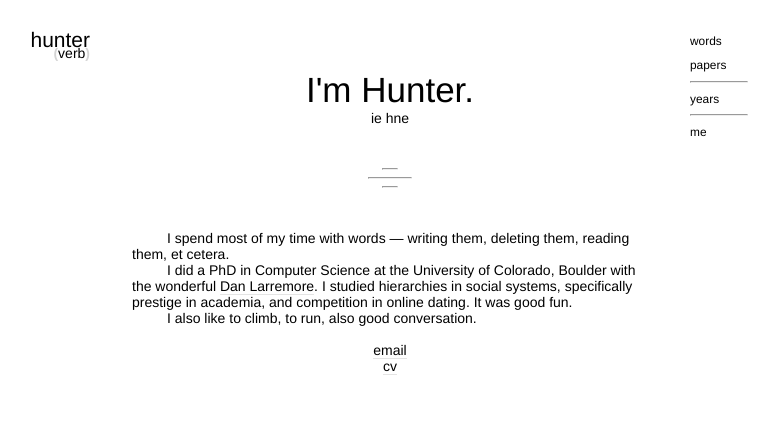
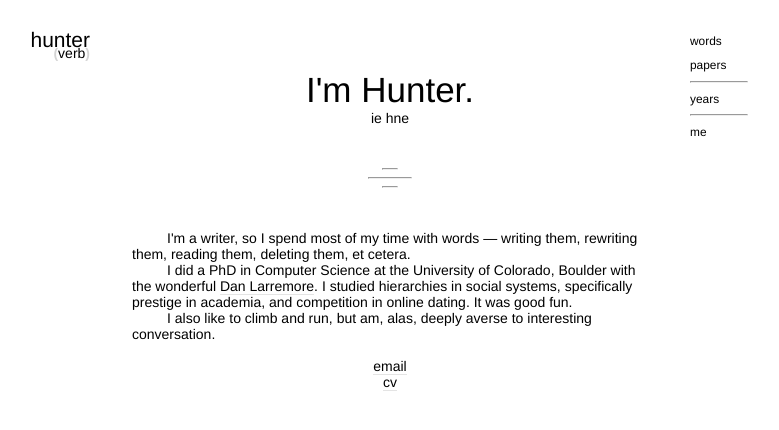
Before and after one commit to hneutr/hv-flask, a Flask app: page /me.html in a window 1280 px wide. Shown: the top 430 px of the page, without its empty margins (250-1029 px from the left). Run offline with Flask 3, Linux system fonts and the light colour scheme.

Commit message:
20240815

```diff
--- a/run.py
+++ b/run.py
@@ -199,7 +199,7 @@ def write_cname():
 # Run
 ################################################################################
 if __name__ == '__main__':
-    parser = argparse.ArgumentParser(description='hnesite')
+    parser = argparse.ArgumentParser(description='hne.golf website')
 
     parser.add_argument(
         '-b', '--build',
--- a/templates/me.html
+++ b/templates/me.html
@@ -1,8 +1,8 @@
 <div id="page-body">
-    <p class="verse-top">I spend most of my time with words — writing them, deleting them, reading them, et cetera.</p>
+    <p class="verse-top">I'm a writer, so I spend most of my time with words — writing them, rewriting them, reading them, deleting them, et cetera.</p>
     <p class="verse-mid">I did a PhD in Computer Science at the University of Colorado, Boulder with the wonderful <a href="http://danlarremore.com">Dan Larremore</a>. I studied hierarchies in social systems, specifically prestige in academia, and competition in online dating. It was good fun.</p>
 
-    <p class="verse-bot">I also like to climb, to run, also good conversation.</p>
+    <p class="verse-bot">I also like to climb and run, but am, alas, deeply averse to interesting conversation.</p>
 
     <br>
 
```
Also changed, not shown: 1 other file.
